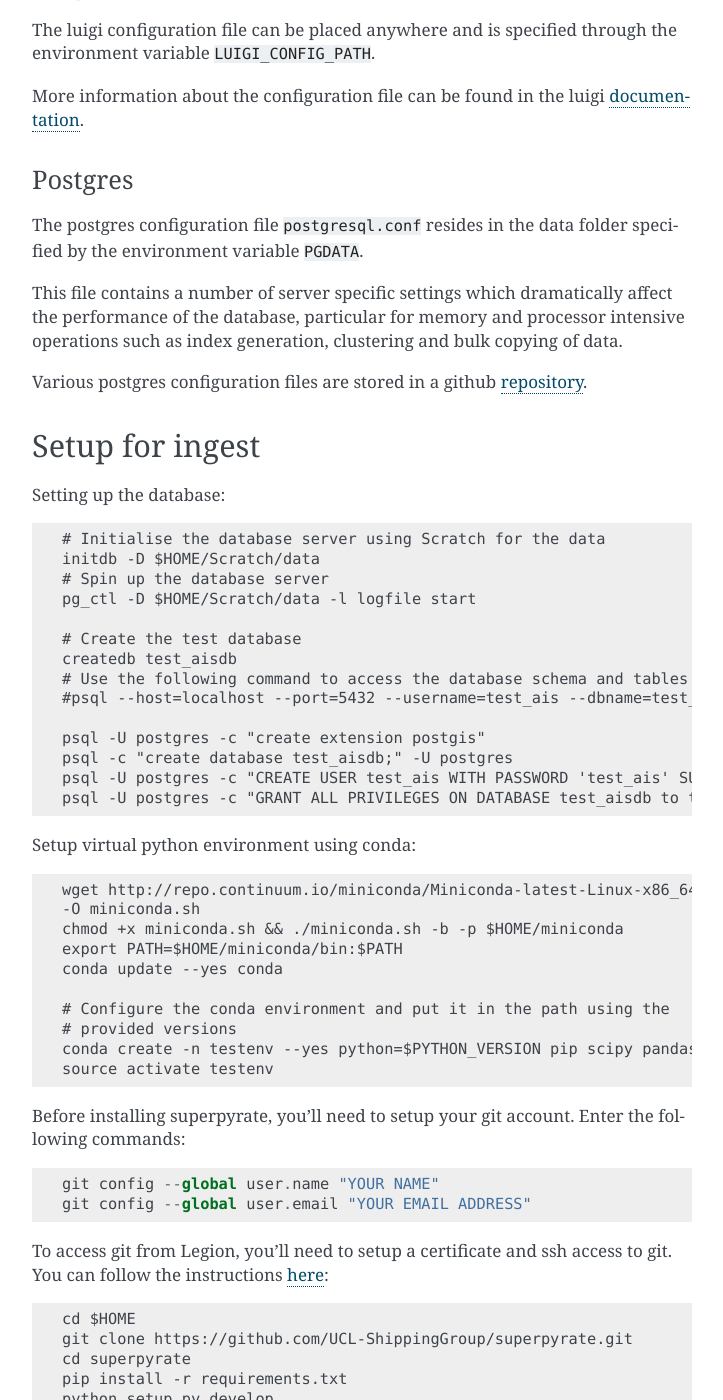
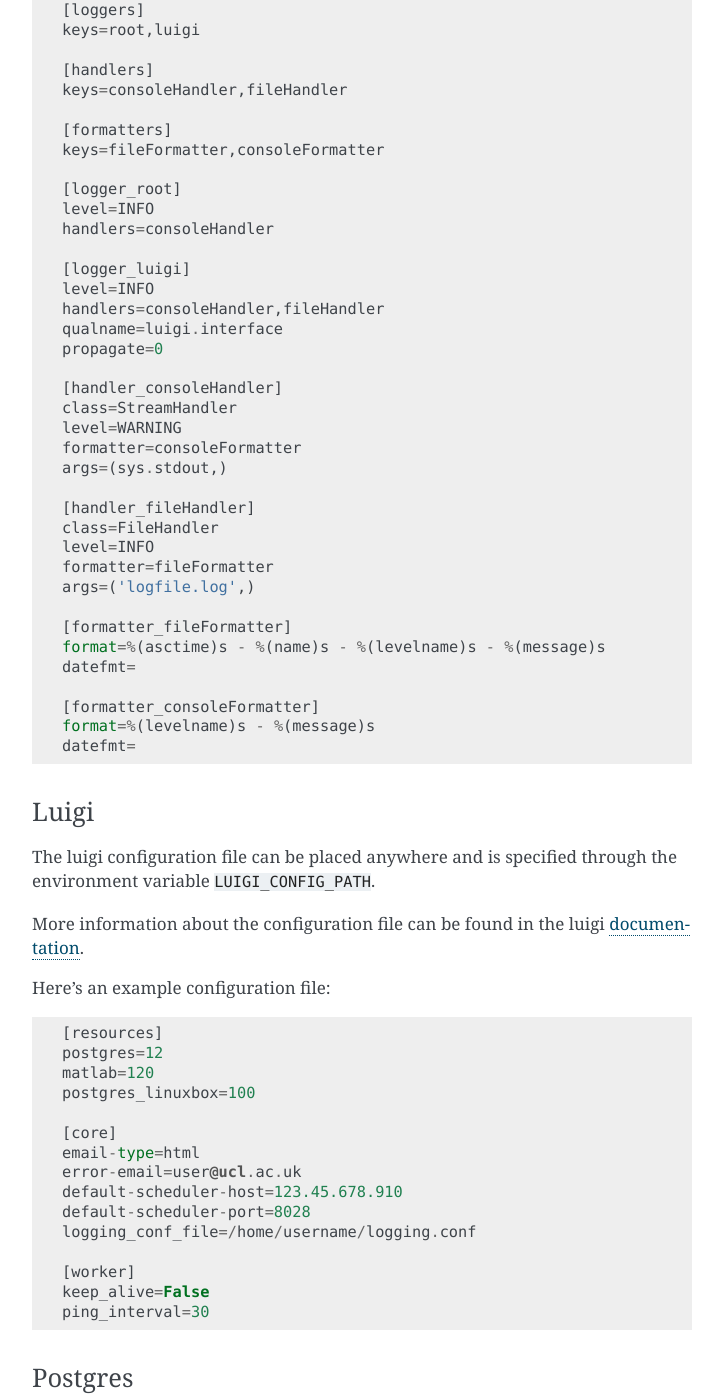
Before and after one commit to ElsevierSoftwareX/superpyrate, a Sphinx documentation site: the page built from docs/setup.rst, in a window 1280 px wide and 1400 px high, scrolled down 656 px. Shown: the whole window, without its empty margins (388-1111 px from the left). Built offline with Sphinx 7.4.7, drawn with Linux system fonts in a browser that asks for light colours; formulas are drawn with MathJax 3; pages that are not in the unit, such as notebooks, are missing from menus; some of the changed text lies outside the part shown.

Commit message:
Fixed typo in pipeline doc string, added example config files

```diff
--- a/docs/setup.rst
+++ b/docs/setup.rst
@@ -26,6 +26,47 @@
 This is easily done using a python logging configuration file, and referencing
 the path to the logging config in the luigi configuration file.
 
+The contents of the python logging file should look something like this::
+
+    [loggers]
+    keys=root,luigi
+
+    [handlers]
+    keys=consoleHandler,fileHandler
+
+    [formatters]
+    keys=fileFormatter,consoleFormatter
+
+    [logger_root]
+    level=INFO
+    handlers=consoleHandler
+
+    [logger_luigi]
+    level=INFO
+    handlers=consoleHandler,fileHandler
+    qualname=luigi.interface
+    propagate=0
+
+    [handler_consoleHandler]
+    class=StreamHandler
+    level=WARNING
+    formatter=consoleFormatter
+    args=(sys.stdout,)
+
+    [handler_fileHandler]
+    class=FileHandler
+    level=INFO
+    formatter=fileFormatter
+    args=('logfile.log',)
+
+    [formatter_fileFormatter]
+    format=%(asctime)s - %(name)s - %(levelname)s - %(message)s
+    datefmt=
+
+    [formatter_consoleFormatter]
+    format=%(levelname)s - %(message)s
+    datefmt=
+
 Luigi
 -----
 The luigi configuration file can be placed anywhere and is specified through the
@@ -33,6 +74,24 @@
 
 More information about the configuration file can be found in the luigi
 documentation_.
+
+Here's an example configuration file::
+
+    [resources]
+    postgres=12
+    matlab=120
+    postgres_linuxbox=100
+
+    [core]
+    email-type=html
+    error-email=user@ucl.ac.uk
+    default-scheduler-host=123.45.678.910
+    default-scheduler-port=8028
+    logging_conf_file=/home/username/logging.conf
+
+    [worker]
+    keep_alive=False
+    ping_interval=30
 
 .. _documentation: http://luigi.readthedocs.io/en/stable/configuration.html
 
```
Also changed, not shown: 1 other file.
